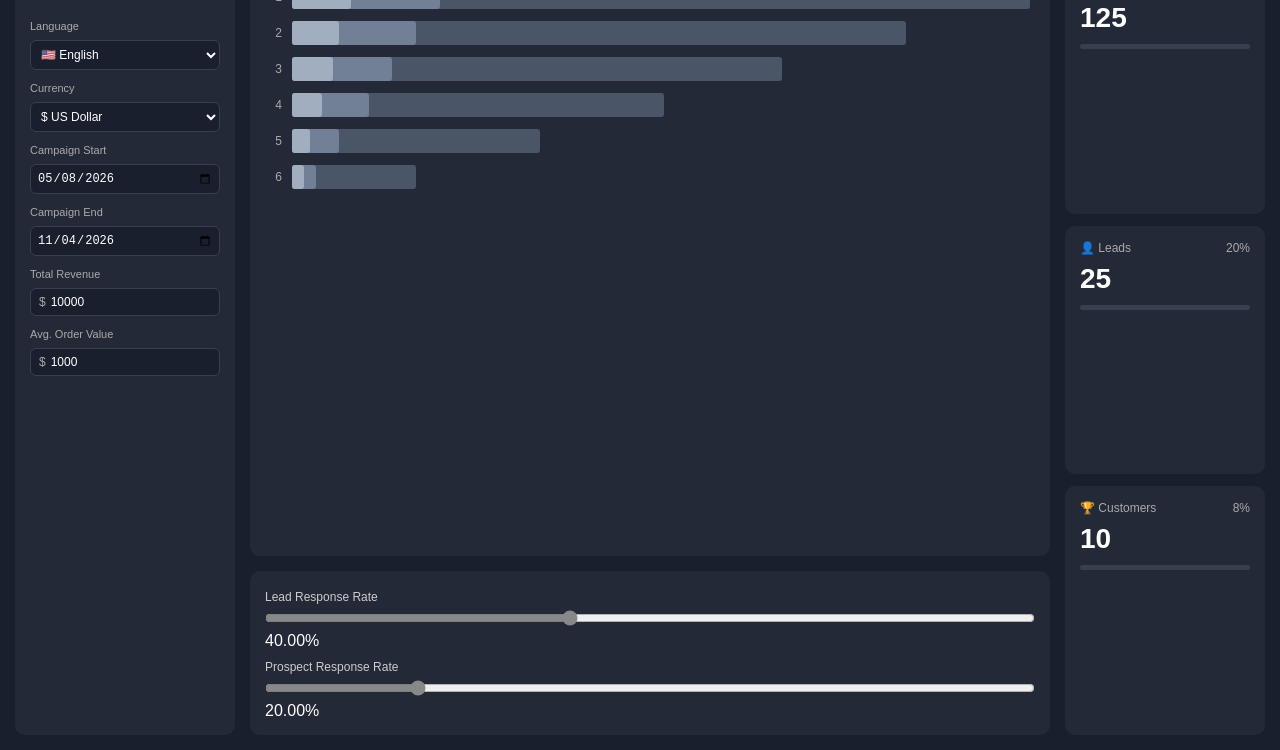
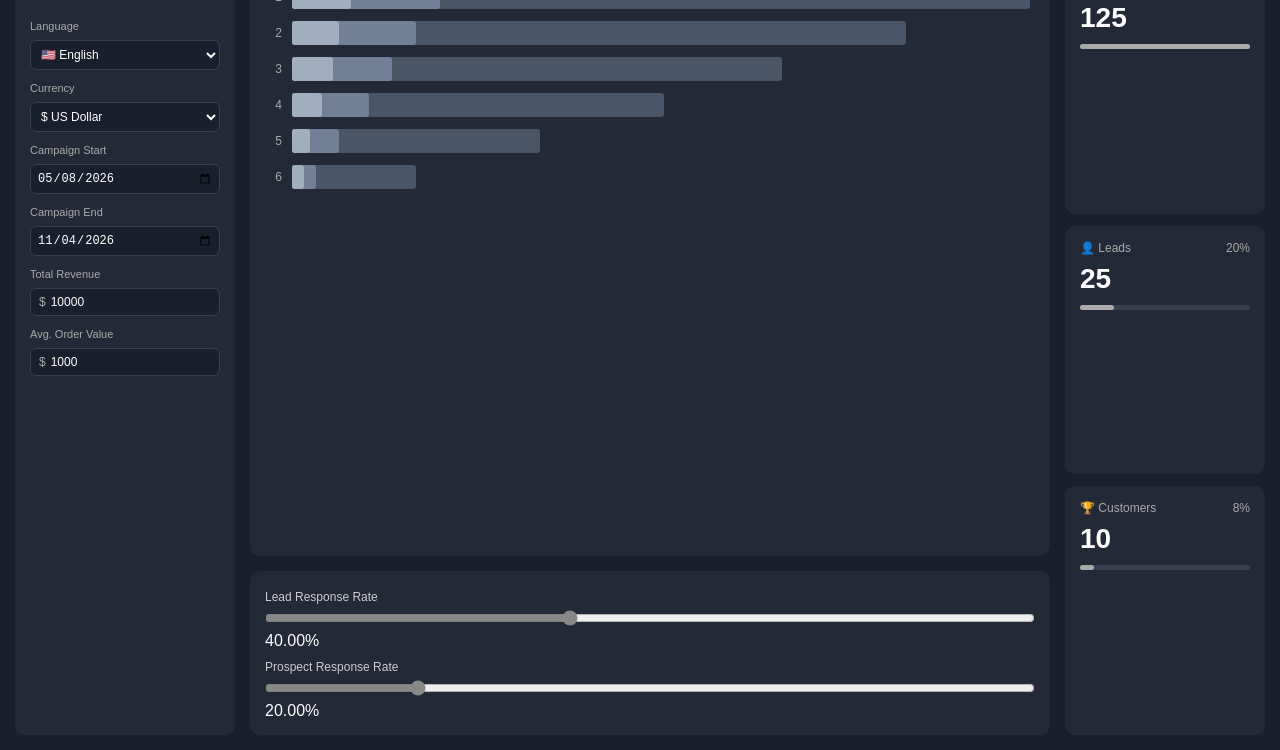
Before and after one commit to majaf-bolt/exam, a plain HTML site: page index.html in a window 1280 px wide. Shown: the part 50-800 px from the top of the page. Drawn offline with Linux system fonts and the light colour scheme.

Commit message:
Revert "Add test comment"

```diff
--- a/index.html
+++ b/index.html
@@ -64,24 +64,20 @@
             <div class="stat-card">
                 <div class="stat-header">📁 Prospects <span id="prospectPct">100%</span></div>
                 <div class="stat-number" id="prospectNum">125</div>
-                <div class="progress-bar"><div class="progress-prospects" id="prospectBar" style="width:100%"></div></div>
+                <div class="progress-bar"><div class="progress" id="prospectBar" style="width:100%"></div></div>
             </div>
             <div class="stat-card">
                 <div class="stat-header">👤 Leads <span id="leadPct">20%</span></div>
                 <div class="stat-number" id="leadNum">25</div>
-                <div class="progress-bar"><div class="progress-leads" id="leadBar" style="width:20%"></div></div>
-
+                <div class="progress-bar"><div class="progress" id="leadBar" style="width:20%"></div></div>
             </div>
             <div class="stat-card">
                 <div class="stat-header">🏆 Customers <span id="customerPct">8%</span></div>
                 <div class="stat-number" id="customerNum">10</div>
-               <div class="progress-bar"><div class="progress-customers" id="customerBar" style="width:8%"></div></div>
+                <div class="progress-bar"><div class="progress" id="customerBar" style="width:8%"></div></div>
             </div>
         </aside>
     </div>
     <script src="script.js"></script>
-
-    <!-- Test comment for revert -->
-
 </body>
 </html>
```
